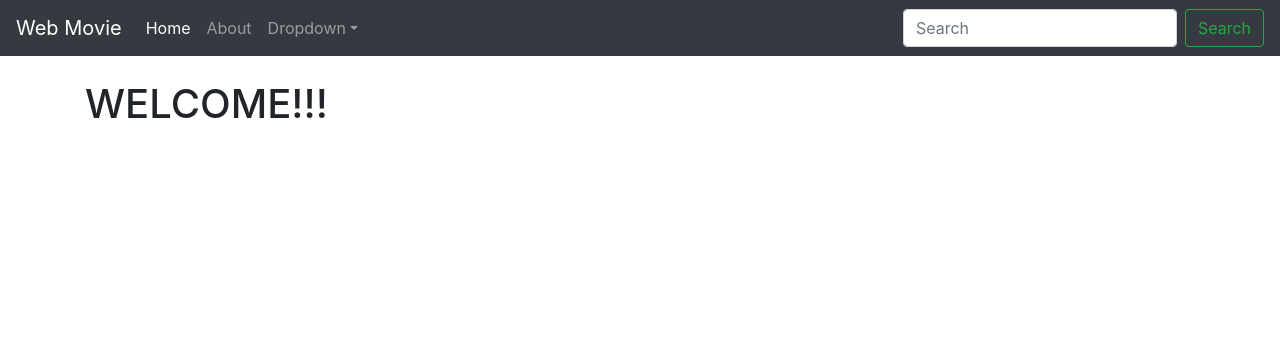
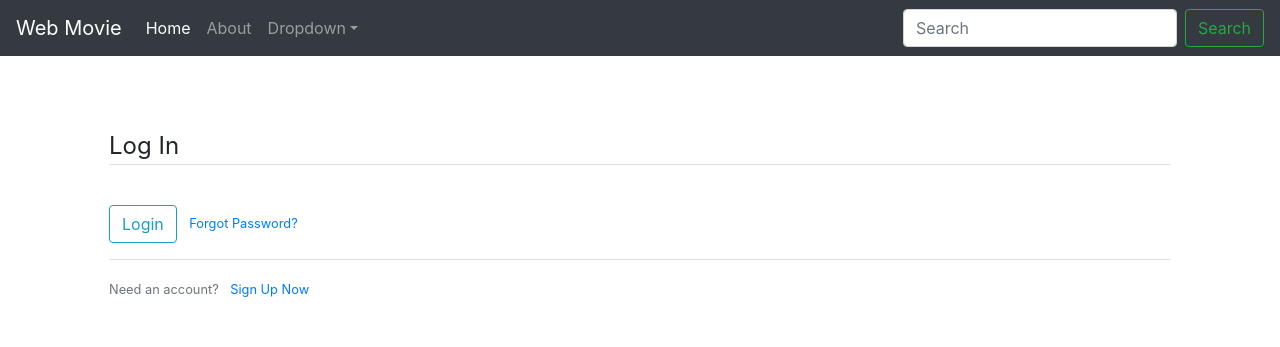
Before and after one commit to HoangMinhHung/webmovie, a Django app: template movie/user/templates/user/login.html in a window 1280 px wide. Shown: the top 347 px of the page. Run offline with Django 3.2, Linux system fonts and the light colour scheme; the template is opened without the code that fills it, so the values that code supplies are empty; some libraries are stand-ins or nearby versions.

Commit message:
Finish login + logout function

```diff
--- a/movie/movie/settings.py
+++ b/movie/movie/settings.py
@@ -129,3 +129,6 @@ MEDIA_ROOT = os.path.join(BASE_DIR, 'media')
 MEDIA_URL = '/media/'
 
 CRISPY_TEMPLATE_PACK = 'bootstrap4'
+
+LOGIN_REDIRECT_URL = 'home'
+LOGIN_URL = 'login'
--- a/movie/movie/urls.py
+++ b/movie/movie/urls.py
@@ -14,6 +14,7 @@ Including another URLconf
     2. Add a URL to urlpatterns:  path('blog/', include('blog.urls'))
 """
 from django.contrib import admin
+from django.contrib.auth import views as auth_views
 from django.urls import path, include
 from django.conf import settings
 from django.conf.urls.static import static
@@ -24,6 +25,8 @@ urlpatterns = [
     path('', user_views.home, name='home'),
     path('register/', user_views.register, name='register'),
     path('profile/', user_views.profile, name='profile'),
+    path('login/', auth_views.LoginView.as_view(template_name='user/login.html'), name='login'),
+    path('logout/', auth_views.LogoutView.as_view(template_name='user/logout.html'), name='logout'),
     path('actor/', include('actor.urls')),
     path('director/', include('director.urls')),
     path('category/', include('category.urls')),
--- a/movie/user/templates/user/login.html
+++ b/movie/user/templates/user/login.html
@@ -1,7 +1,24 @@
 {% extends "user/base.html" %}
 {% load crispy_forms_tags %}
 {% block content %}
-    <div class="bare-template">
-        <h1>WELCOME!!!</h1>
+    <div class="content-section">
+        <form method="POST">
+            {% csrf_token %}
+            <fieldset class="form-group">
+                <legend class="border-bottom mb-4">Log In</legend>
+                {{ form|crispy }}
+            </fieldset>
+            <div class="form-group">
+                <button class="btn btn-outline-info" type="submit">Login</button>
+                <small class="text-muted ml-2">
+                    <a href="#">Forgot Password?</a>
+                </small>
+            </div>
+        </form>
+        <div class="border-top pt-3">
+            <small class="text-muted">
+                Need an account? <a class="ml-2" href="{% url 'register' %}">Sign Up Now</a>
+            </small>
+        </div>
     </div>
 {% endblock content %}
--- a/movie/user/views.py
+++ b/movie/user/views.py
@@ -11,9 +11,9 @@ def register(request):
         form = UserRegisterForm(request.POST)
         if form.is_valid():
             form.save()
-            username = form.cleaned_data.get('username')
-            messages.success(request, f'Welcome {username}! Your account has been created')
-            return redirect('home')
+            # username = form.cleaned_data.get('username')
+            messages.success(request, 'Your account has been created! You are now able to log in')
+            return redirect('login')
     else:
         form = UserRegisterForm()
     return render(request, 'user/register.html', {'form': form})
```
Also changed, not shown: movie/user/forms.py (+11 -0 lines), movie/user/templates/user/logout.html (added, +10 -0 lines).
